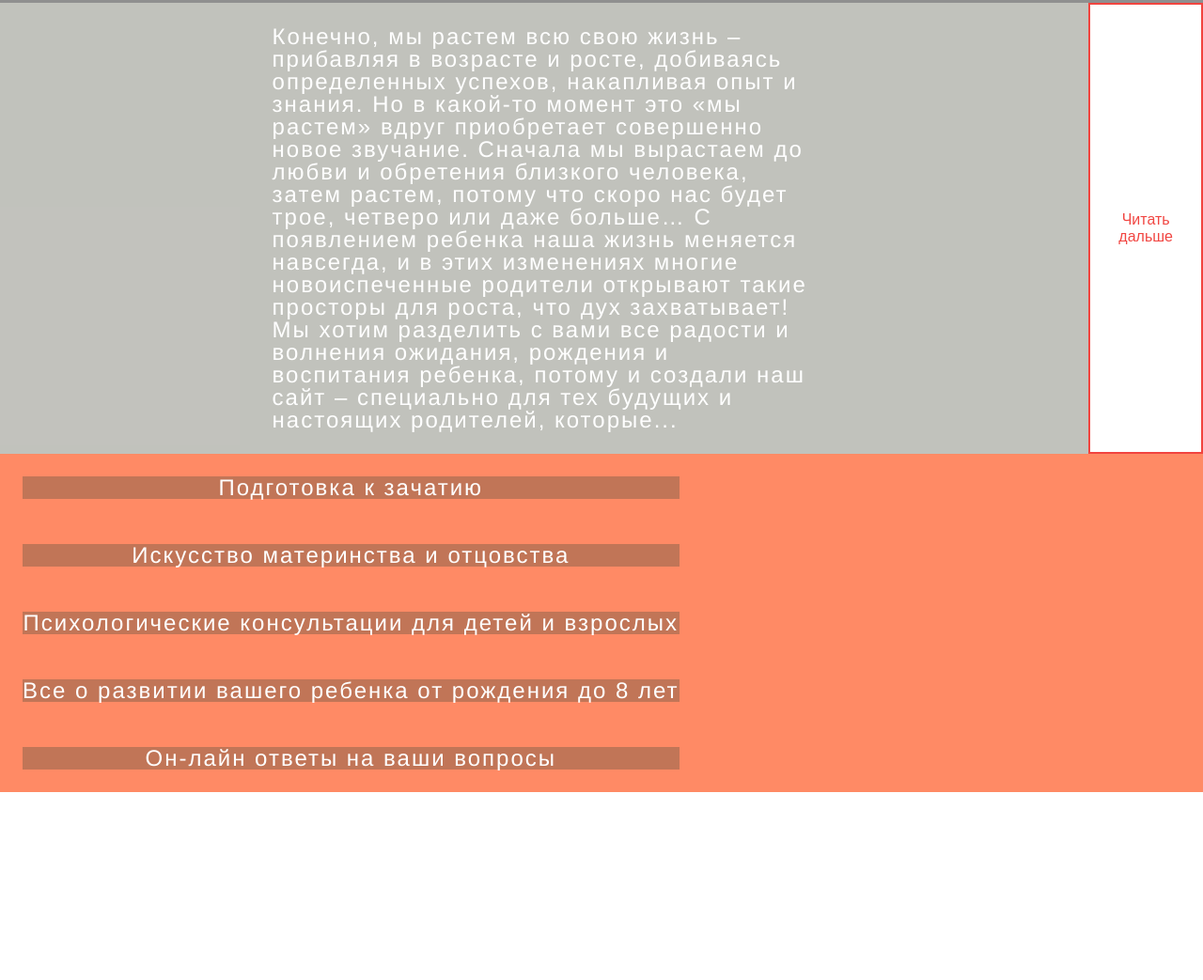
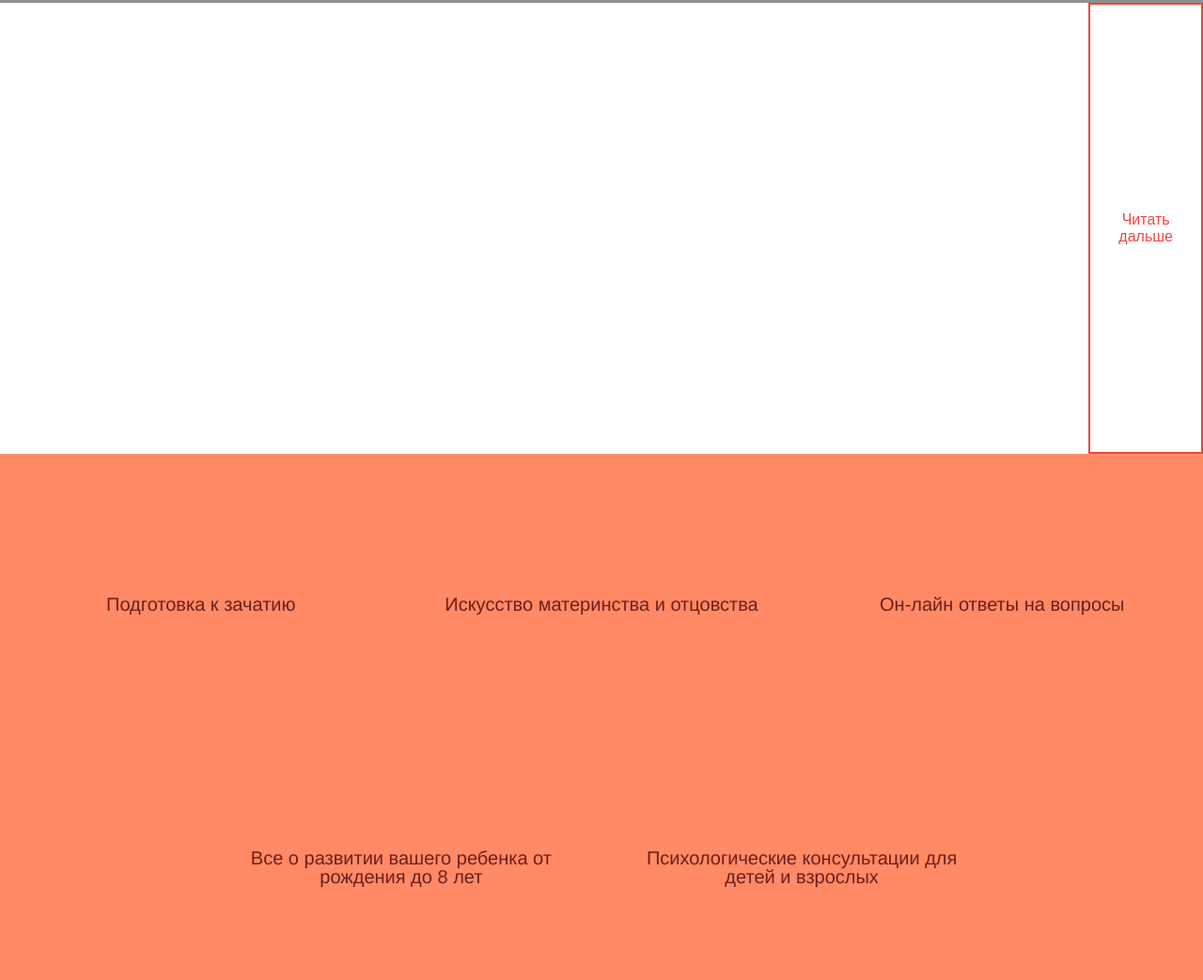
Before and after one commit to Krystsia/css-lessons, a plain HTML site: page index.html in a window 1280 px wide. Shown: the part 797-1840 px from the top of the page at 94% size. Before the commit the page ends 1640 px from the top, so only its background shows below. Drawn offline with Linux system fonts and the light colour scheme; a script that the page names is missing.

Commit message:
создана краточка

```diff
--- a/index.html
+++ b/index.html
@@ -18,7 +18,6 @@
 <body>
 
 
-
 <div class="menu-header">
 </div>
 
@@ -35,6 +34,7 @@
             <li class="menu-list__item">Контакты</li>
         </ul>
     </div>
+    <div class="line"></div>
     <p class="main-header__item main-title">Он растёт</p>
     <p class="main-header__item main-title">Вы растёте</p>
     <p class="main-header__item main-title">МЫ РАСТЁМ</p>
@@ -50,16 +50,20 @@
     </div>-->
 </section>
 
-<section class="block"></section>
 
 <section class="block block-info">
     <div class="block_about-us">
         <div class="block_about-us__item block-text-container">
-            <p class="block-text">Конечно, мы растем всю свою жизнь – прибавляя в возрасте и росте, добиваясь определенных успехов, накапливая опыт и знания.
-                Но в какой-то момент это «мы растем» вдруг приобретает совершенно новое звучание. Сначала мы вырастаем до любви и обретения близкого человека,
-                затем растем, потому что скоро нас будет трое, четверо или даже больше…  С появлением ребенка наша жизнь меняется навсегда, и в этих изменениях
-                многие новоиспеченные родители открывают такие просторы для роста, что дух захватывает! Мы хотим разделить с вами все радости и волнения ожидания,
-                рождения и воспитания ребенка, потому и создали наш сайт – специально для тех будущих и настоящих родителей, которые...
+            <p class="block-text">Конечно, мы растем всю свою жизнь – прибавляя в возрасте и росте, добиваясь
+                определенных успехов, накапливая опыт и знания.
+                Но в какой-то момент это «мы растем» вдруг приобретает совершенно новое звучание. Сначала мы вырастаем
+                до любви и обретения близкого человека,
+                затем растем, потому что скоро нас будет трое, четверо или даже больше… С появлением ребенка наша жизнь
+                меняется навсегда, и в этих изменениях
+                многие новоиспеченные родители открывают такие просторы для роста, что дух захватывает! Мы хотим
+                разделить с вами все радости и волнения ожидания,
+                рождения и воспитания ребенка, потому и создали наш сайт – специально для тех будущих и настоящих
+                родителей, которые...
             </p>
         </div>
         <button class="btn">Читать дальше</button>
@@ -68,45 +72,41 @@
 
 <section class="block">
     <div class="block_services">
-
-        <div class="block_services">
-
-            <div class="block_services__item preparation">
-                <div class="block_services__item preparation block-text">
-                    <p class="blok_servis__item preparation block-text-container">Подготовка к зачатию
-                    </p>
-                </div>
-                <div class="block_services__item preparation block-text">
-                    <p class="blok_servis__item preparation block-text-container">Искусство материнства и отцовства
+        <div class="block_services__item">
+            <p class="block-text-container">Подготовка к зачатию
             </p>
         </div>
 
-                <div class="block_services__item preparation block-text">
-
-                    <p class="blok_servis__item preparation block-text-container">Психологические консультации для детей и взрослых
+        <div class="block_services__item">
+            <p class="block-text-container">Искусство материнства и отцовства
             </p>
         </div>
 
-                <div class="block_services__item preparation block-text">
-
-                    <p class="blok_servis__item preparation block-text-container">Все о развитии вашего ребенка от рождения до 8 лет
-                    </p>
-                </div>
-                <div class="block_services__item preparation block-text">
-
-                    <p class="blok_servis__item preparation block-text-container">Он-лайн ответы на ваши вопросы
+        <div class="block_services__item">
+            <p class="block-text-container">Он-лайн ответы на вопросы
             </p>
         </div>
 
+        <div class="block_services__item">
+            <p class="block-text-container">Все о развитии вашего ребенка от
+                рождения до 8 лет
+            </p>
         </div>
 
+        <div class="block_services__item">
+            <p class="block-text-container">Психологические консультации для детей
+                и взрослых
+            </p>
+        </div>
+    </div>
 </section>
+
+
 <section class="block">
 
 </section>
 
 
-
 </body>
 
 </html>
--- a/styles/blocks/components/header.css
+++ b/styles/blocks/components/header.css
@@ -1,3 +1,5 @@
+
+
 .main-header {
     height: 100vh;
     position: relative;
@@ -7,9 +9,16 @@
 
 /**============ main menu =================**/
 
+
 .main-menu {
     display: flex;
     justify-content: space-between;
+}
+
+.line {
+    width: 100%;
+    border-bottom: 1px solid white;
+
 }
 
 .main-menu__item  {
@@ -71,7 +80,6 @@
 /** ======================== main header title ============================== **/
 
 .main-title {
-    font-family: MyFont;
     font-size: 36px;
     top: 50%;
     left: 50%;
--- a/styles/main.css
+++ b/styles/main.css
@@ -1,5 +1,6 @@
 body {
-    font-family: Helvetica;
+    font-family: MyFont;
+    box-sizing: border-box;
 }
 
 
@@ -59,7 +60,6 @@ s
     border: 2px solid #f1443f;
     /*border-radius: 10px/30px 40px/20px 20px/40px 10px/20px;*/
     color: #f14642;
-    font-family: 'Montserrat', sans-serif;
     transition: .4s;
 }
 
@@ -78,7 +78,6 @@ btn:after {
 }
 /**---------------------контактные телефоны----------------**/
 .contacts {
-    font-family: Helvetica;
     color: wheat;
     bottom: 50px;
     left: 50%;
@@ -163,11 +162,7 @@ btn:after {
 }
 
 .block-text-container {
-    display: flex;
-    justify-content: center;
-    align-content: center;
-    background: rgba(75, 77, 61, 0.34)
-;
+
 }
 .block-text-container p {
     width: 50%;
@@ -177,21 +172,17 @@ btn:after {
 .block_services {
     background: #ff8a65;
     display: flex;
+    flex-wrap: wrap;
+    justify-content: center;
 }
 
-.blok_servis__item preparation {
-    background-color: white;
-    box-sizing:  border-box;
-    width: 30%;
-    border: 2px solid #f1c40f;
- /*   border-radius: 10px/30px 40px/20px 20px/40px 10px/20px;*/
-}
-
-.blok_servis__item preparation block-text-container {
-    color: white;
+.block_services__item {
+    width: 33.3%;
+    padding: 150px 20px 100px;
+    box-sizing: border-box;
+    color: #6e1e1c;
+    font-size: 20px;
     font-family: Helvetica;
-    letter-spacing: 2px;
-    font-size: 24px;
     text-align: center;
 
 }
```
Lines whose indentation alone changed are shown as unchanged.
